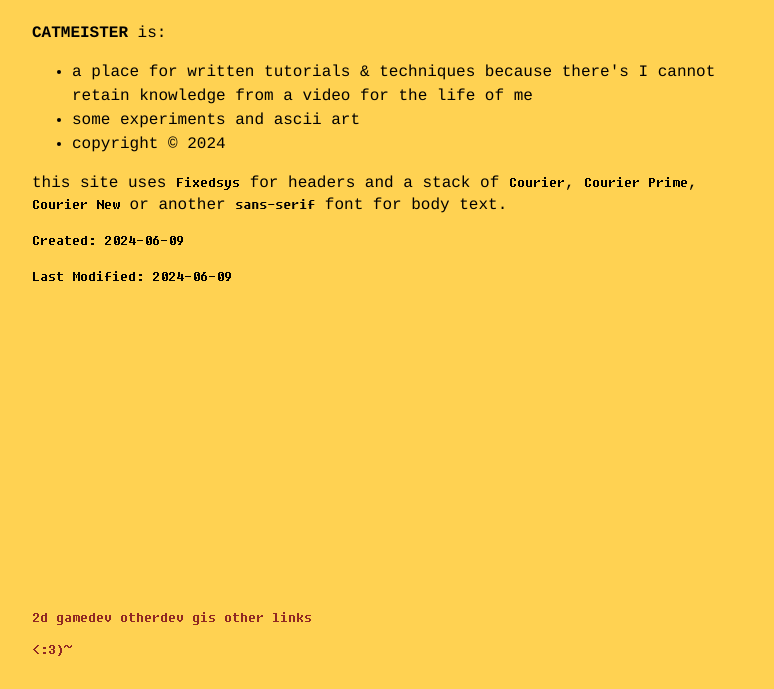
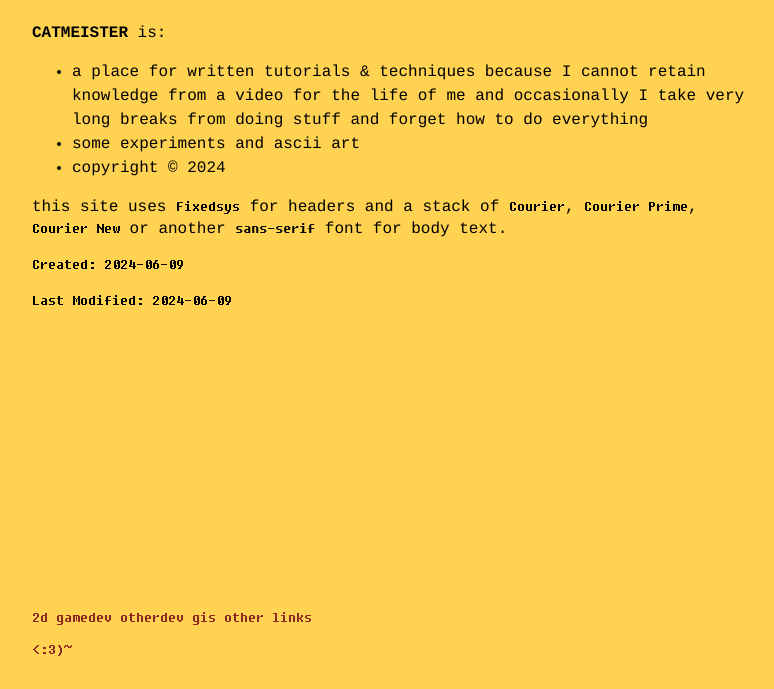
Before and after one commit to joshpsawyer/catmeister-dot-com, an Eleventy site: page src/colophon.md in a window 1280 px wide. Shown: the part 111-800 px from the top of the page, without its empty margins (248-1022 px from the left). Built offline with nearby package versions, Linux system fonts and the light colour scheme; Eleventy itself is replaced by a stand-in of ours; files that its build step writes are made by us from their sources.

Commit message:
updated colophon

```diff
--- a/src/colophon.md
+++ b/src/colophon.md
@@ -7,8 +7,9 @@ last_modified: 2024-06-09
 
 **CATMEISTER** is:
 
-- a place for written tutorials & techniques because there's I cannot retain
-    knowledge from a video for the life of me
+- a place for written tutorials & techniques because I cannot retain
+    knowledge from a video for the life of me and occasionally I take very long
+    breaks from doing stuff and forget how to do everything
 - some experiments and ascii art
 - copyright &copy; 2024
 
```
